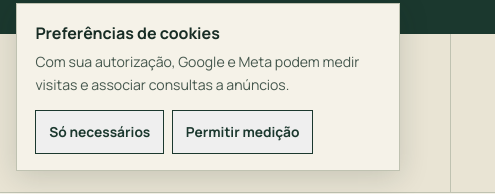
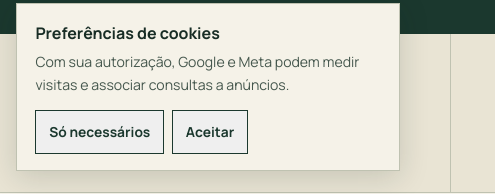
Before and after one commit to thinkwinters/opus-altana, a plain HTML site: page dist/index.html in a window 1280 px wide. Shown: the part 613-807 px from the top of the page, 0-495 px from the left. Drawn offline with Linux system fonts and the light colour scheme; no server answers.

Commit message:
Padroniza os botões do aviso de cookies

```diff
--- a/dist/index.html
+++ b/dist/index.html
@@ -356,7 +356,7 @@
     <p>Com sua autorização, Google e Meta podem medir visitas e associar consultas a anúncios.</p>
     <div class="cookie-actions">
       <button class="button button-dark-outline" type="button" data-cookie-choice="denied">Só necessários</button>
-      <button class="button button-dark-outline" type="button" data-cookie-choice="granted">Permitir medição</button>
+      <button class="button button-dark-outline" type="button" data-cookie-choice="granted">Aceitar</button>
     </div>
   </aside>
 
```
